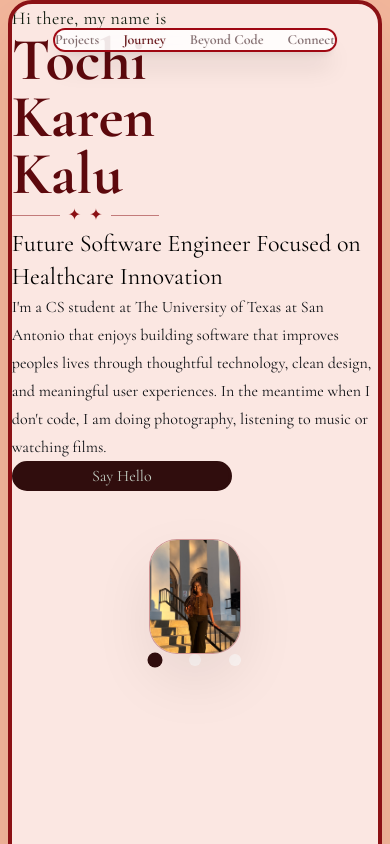
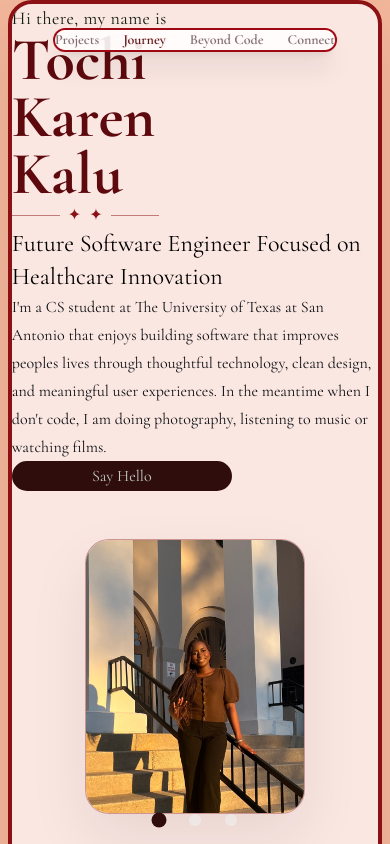
Before and after one commit to Karenkay6/portfolio, a Next.js app: page / in a window 390 px wide. Shown: the top 844 px of the page. Built offline with nearby package versions, Linux system fonts and the light colour scheme.

Commit message:
Refine responsive hero layout

```diff
--- a/components/PhotoSlideshow.tsx
+++ b/components/PhotoSlideshow.tsx
@@ -12,30 +12,39 @@ export default function PhotoSlideshow() {
   const [current, setCurrent] = useState(0);
 
   useEffect(() => {
-    const timer = setInterval(() => {
-      setCurrent((prev) => (prev + 1) % photos.length);
+    const timer = window.setInterval(() => {
+      setCurrent((previous) => (previous + 1) % photos.length);
     }, 10000);
 
-    return () => clearInterval(timer);
+    return () => {
+      window.clearInterval(timer);
+    };
   }, []);
 
   return (
-    <div className="flex flex-col items-center">
-      {/* Photo Frame */}
+    <div className="flex w-full flex-col items-center">
+      {/* PHOTO FRAME */}
       <div
         className="
           relative
           aspect-[4/5]
           w-full
-    max-w-[470px]
+          max-w-[220px]
           overflow-hidden
-    rounded-[28px]
+          rounded-[24px]
           border
           border-[#8b1115]/40
           bg-white/25
           shadow-[0_25px_60px_rgba(0,0,0,0.08)]
+
+          min-[430px]:max-w-[380px]
+
+          sm:max-w-[430px]
+          sm:rounded-[28px]
+
           lg:h-[600px]
           lg:w-[470px]
+          lg:max-w-none
           lg:-translate-y-10
         "
       >
@@ -47,8 +56,8 @@ export default function PhotoSlideshow() {
             className={`
               absolute
               inset-0
+              h-full
               w-full
-              h-full
               object-cover
               transition-opacity
               duration-1000
@@ -58,11 +67,13 @@ export default function PhotoSlideshow() {
         ))}
       </div>
 
-      {/* Navigation Dots */}
-      <div className="mt-6 flex gap-7 lg:mt-10">
+      {/* NAVIGATION DOTS */}
+      <div className="mt-6 flex gap-6 sm:gap-7 lg:mt-10">
         {photos.map((_, index) => (
           <button
             key={index}
+            type="button"
+            aria-label={`View photo ${index + 1}`}
             onClick={() => setCurrent(index)}
             className={`
               h-3
@@ -70,10 +81,9 @@ export default function PhotoSlideshow() {
               rounded-full
               transition-all
               duration-300
-
               ${
                 current === index
-                  ? "bg-[#300d0d] scale-125"
+                  ? "scale-125 bg-[#300d0d]"
                   : "bg-white/60 hover:bg-white"
               }
             `}
```
Lines whose indentation alone changed are shown as unchanged.
